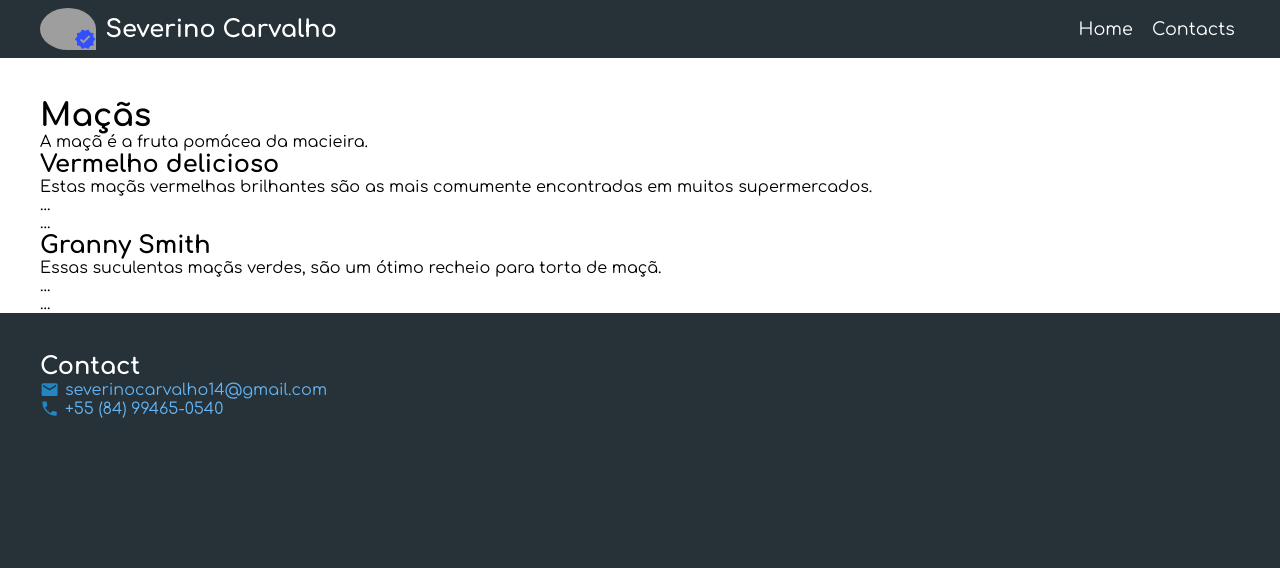
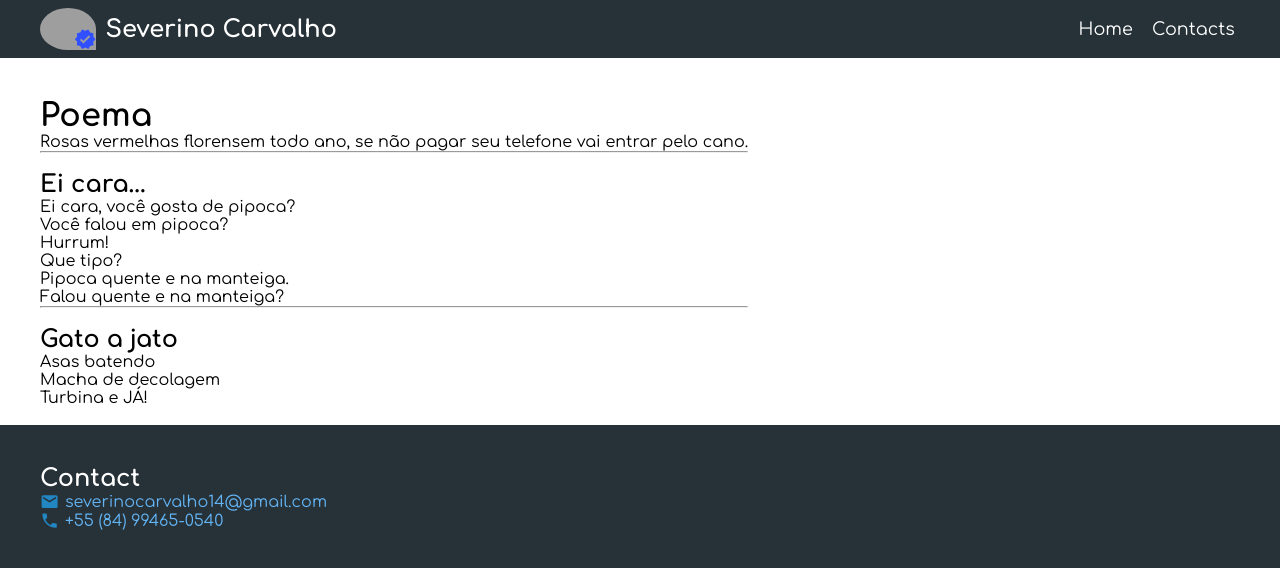
Before and after one commit to severino-carvalho/portfolio, a React (Create React App) app: page / in a window 1280 px wide. Shown: the top 568 px of the page. Built offline with nearby package versions, Linux system fonts and the light colour scheme; grey boxes are pictures that could not be loaded.

Commit message:
Ajustes no home (Picapau)

```diff
--- a/src/components/pages/Home.js
+++ b/src/components/pages/Home.js
@@ -3,22 +3,29 @@ import styles from './Home.module.css';
 export default function Home() {
     return (
         <main className={styles.main}>
-            <h1>Maçãs</h1>
-            <p>A maçã é a fruta pomácea da macieira.</p>
-
+            <h1>Poema</h1>
+            <p>Rosas vermelhas florensem todo ano, se não pagar seu telefone vai entrar pelo cano.</p>
+            <hr/>
+            <br />
             <article>
-                <h2>Vermelho delicioso</h2>
-                <p>Estas maçãs vermelhas brilhantes são as mais comumente encontradas em muitos supermercados.</p>
-                <p>... </p>
-                <p>... </p>
+                <h2>Ei cara...</h2>
+                <p>Ei cara, você gosta de pipoca?</p>
+                <p>Você falou em pipoca?</p>
+                <p>Hurrum!</p>
+                <p>Que tipo?</p>
+                <p>Pipoca quente e na manteiga.</p>
+                <p>Falou quente e na manteiga?</p>
+            </article>
+            <hr />
+            <br />
+            <article>
+                <h2>Gato a jato</h2>
+                <p>Asas batendo</p>
+                <p>Macha de decolagem</p>
+                <p>Turbina e JÁ!</p>
             </article>
 
-            <article>
-                <h2>Granny Smith</h2>
-                <p>Essas suculentas maçãs verdes, são um ótimo recheio para torta de maçã.</p>
-                <p>... </p>
-                <p>... </p>
-            </article>
+            <br />
         </main>
     );
 }
```
